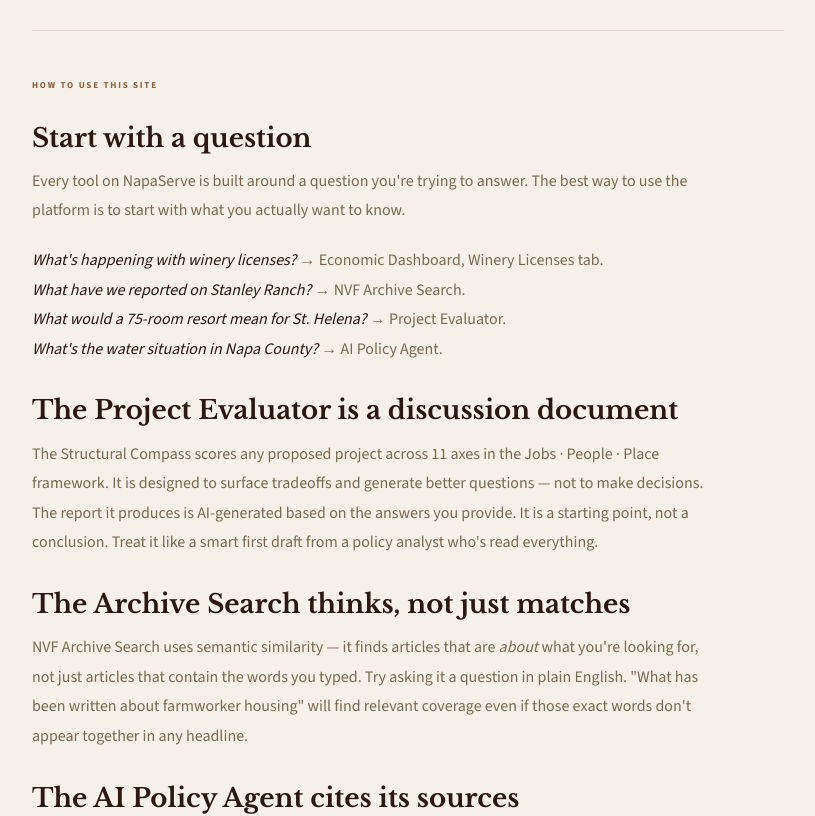
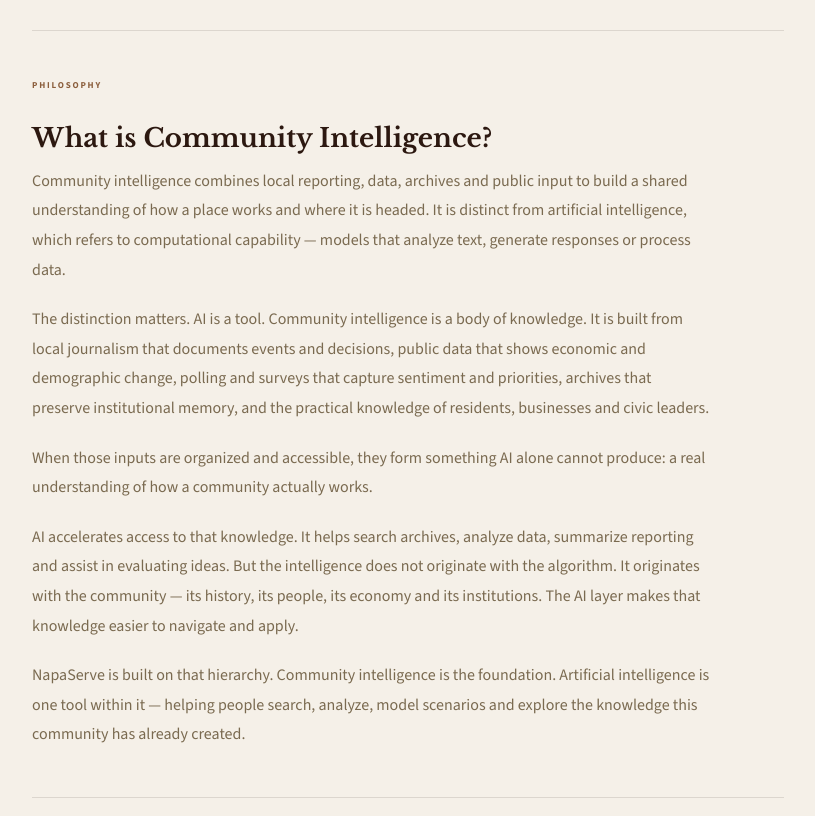
Before and after one commit to carltf/napaserve, a React (Vite) app in the folder economic-pulse-app/: page /about in a window 1280 px wide. Shown: the part 2180-2996 px from the top of the page, without its empty margins (232-1047 px from the left). Built offline with nearby package versions, Linux system fonts and the light colour scheme.

Commit message:
Add Community Intelligence philosophy section to About page
Co-Authored-By: Claude Opus 4.6 (1M context) <noreply@anthropic.com>

```diff
--- a/economic-pulse-app/src/napaserve-about.jsx
+++ b/economic-pulse-app/src/napaserve-about.jsx
@@ -136,6 +136,27 @@ export default function AboutNapaServe() {
           </P>
         </Section>
 
+        {/* ── COMMUNITY INTELLIGENCE ──────────────────────────────────────── */}
+        <Section id="community-intelligence" label="Philosophy">
+
+          <H>What is Community Intelligence?</H>
+          <P>
+            Community intelligence combines local reporting, data, archives and public input to build a shared understanding of how a place works and where it is headed. It is distinct from artificial intelligence, which refers to computational capability — models that analyze text, generate responses or process data.
+          </P>
+          <P>
+            The distinction matters. AI is a tool. Community intelligence is a body of knowledge. It is built from local journalism that documents events and decisions, public data that shows economic and demographic change, polling and surveys that capture sentiment and priorities, archives that preserve institutional memory, and the practical knowledge of residents, businesses and civic leaders.
+          </P>
+          <P>
+            When those inputs are organized and accessible, they form something AI alone cannot produce: a real understanding of how a community actually works.
+          </P>
+          <P>
+            AI accelerates access to that knowledge. It helps search archives, analyze data, summarize reporting and assist in evaluating ideas. But the intelligence does not originate with the algorithm. It originates with the community — its history, its people, its economy and its institutions. The AI layer makes that knowledge easier to navigate and apply.
+          </P>
+          <P>
+            NapaServe is built on that hierarchy. Community intelligence is the foundation. Artificial intelligence is one tool within it — helping people search, analyze, model scenarios and explore the knowledge this community has already created.
+          </P>
+        </Section>
+
         {/* ── HOW TO USE ───────────────────────────────────────────────────── */}
         <Section id="how-to-use" label="How to Use This Site">
 
@@ -207,6 +228,7 @@ export default function AboutNapaServe() {
         {/* SECTION NAV */}
         <div style={{ marginTop: 60, paddingTop: 32, borderTop: `1px solid ${T.rule}`, display: "flex", gap: 24, flexWrap: "wrap" }}>
           <a href="#about" style={{ fontSize: 12, fontWeight: 600, color: T.muted, textDecoration: "none", fontFamily: "'Source Sans 3',sans-serif" }}>About NapaServe</a>
+          <a href="#community-intelligence" style={{ fontSize: 12, fontWeight: 600, color: T.muted, textDecoration: "none", fontFamily: "'Source Sans 3',sans-serif" }}>Community Intelligence</a>
           <a href="#how-to-use" style={{ fontSize: 12, fontWeight: 600, color: T.muted, textDecoration: "none", fontFamily: "'Source Sans 3',sans-serif" }}>How to use this site</a>
           <a href="#disclaimer" style={{ fontSize: 12, fontWeight: 600, color: T.muted, textDecoration: "none", fontFamily: "'Source Sans 3',sans-serif" }}>Disclaimer</a>
           <a href="mailto:napaserve@gmail.com" style={{ fontSize: 12, fontWeight: 600, color: T.accent, textDecoration: "none", fontFamily: "'Source Sans 3',sans-serif" }}>Contact us →</a>
```
